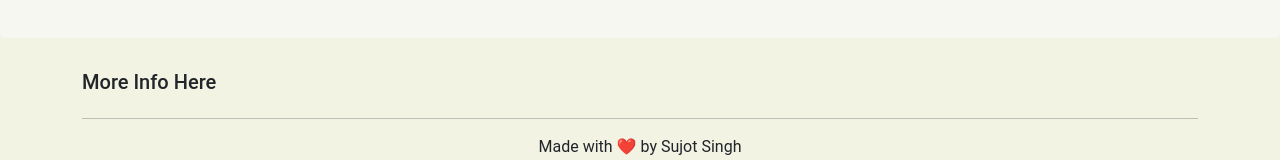
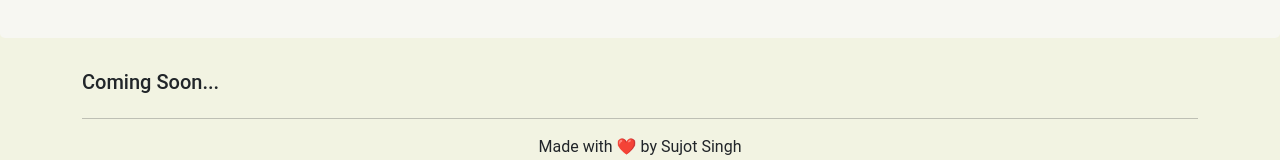
Before and after one commit to 3xcess/3xcess.github.io, a React (Vite) app: page /blog in a window 1280 px wide. Shown: the part 256-416 px from the top of the page. Built offline with nearby package versions, Linux system fonts and the light colour scheme.

Commit message:
Chhotu update

```diff
--- a/src/Pages/Resources/fun/fun.jsx
+++ b/src/Pages/Resources/fun/fun.jsx
@@ -22,7 +22,7 @@ const Fun = () => {
 
       <div className="container">
         <div className="row justify-content-center">
-            <h5>More Info Here</h5>
+            <h5>Coming Soon...</h5>
         </div>
       </div>
 
```
